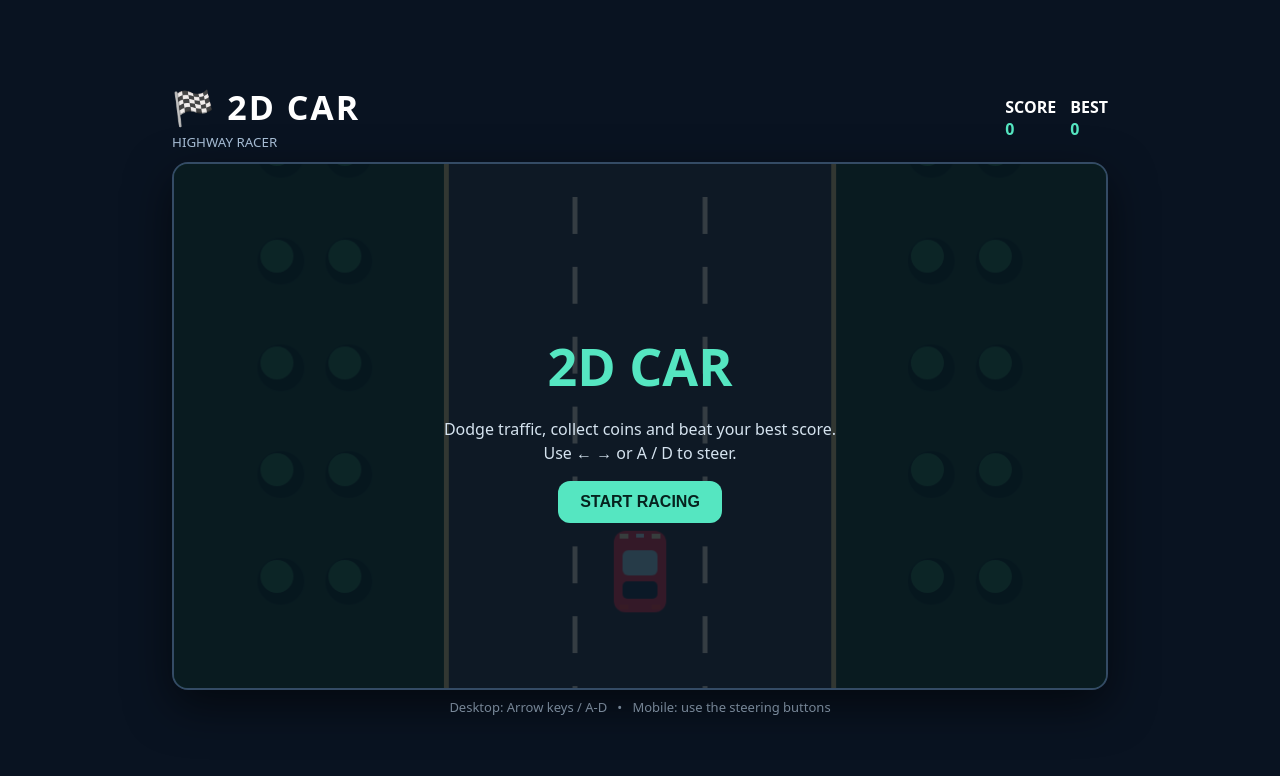
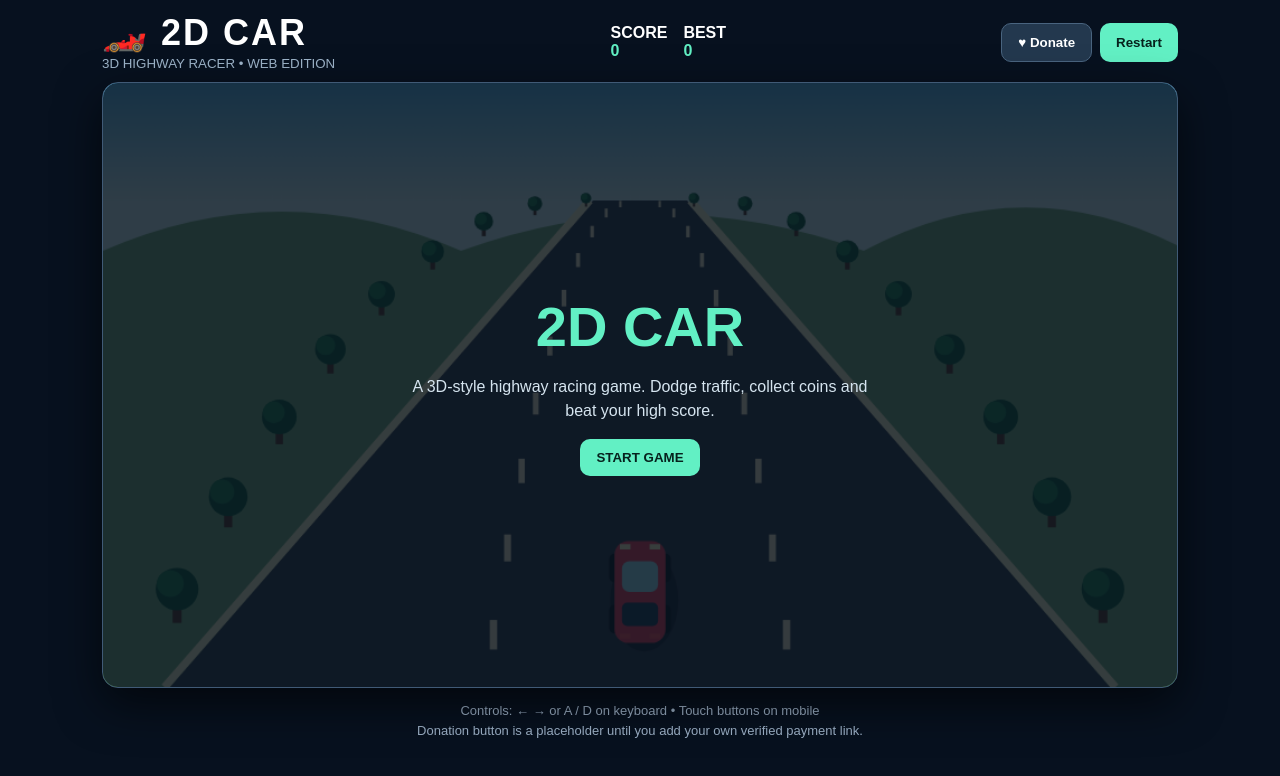
Before and after one commit to abulraheembhatti773-gif/my-game, a plain HTML site: page index.html in a window 1280 px wide. Drawn offline with Linux system fonts and the light colour scheme; animation ran at ten frames a second.

Commit message:
Add files via upload

```diff
--- a/index.html
+++ b/index.html
@@ -1,87 +1,102 @@
 <!doctype html>
 <html lang="en">
 <head>
-<meta charset="utf-8"><meta name="viewport" content="width=device-width,initial-scale=1,maximum-scale=1,user-scalable=no">
-<title>2D CAR — Highway Racer</title>
+<meta charset="utf-8">
+<meta name="viewport" content="width=device-width,initial-scale=1,maximum-scale=1,user-scalable=no">
+<title>2D CAR — 3D Highway Racer</title>
 <style>
-*{box-sizing:border-box}body{margin:0;background:#091321;color:#fff;font-family:system-ui,Arial;display:grid;place-items:center;min-height:100vh}
-main{width:min(960px,100vw);padding:12px}header{display:flex;align-items:center;justify-content:space-between;gap:8px;margin:0 0 10px}
-h1{margin:0;font-size:clamp(22px,5vw,34px);letter-spacing:2px}small{color:#a9c0d8}
-.stats{display:flex;gap:14px;font-weight:700}.stat span{color:#55e6c1}
-.gamebox{position:relative;border:2px solid #344b65;border-radius:16px;overflow:hidden;box-shadow:0 16px 45px #0008;background:#162b3b}
+*{box-sizing:border-box}body{margin:0;background:#07111f;color:#fff;font-family:Arial,system-ui,sans-serif}
+main{width:min(1100px,100%);margin:auto;padding:12px}
+header{display:flex;align-items:center;justify-content:space-between;gap:12px;flex-wrap:wrap;margin-bottom:10px}
+h1{margin:0;font-size:clamp(24px,5vw,36px);letter-spacing:2px}small{color:#9eb5ca}
+.stats{display:flex;gap:16px;font-weight:800}.stats span{color:#62f0c4}
+.actions{display:flex;gap:8px;flex-wrap:wrap}
+button{border:0;border-radius:10px;padding:11px 16px;font-weight:800;cursor:pointer;background:#62f0c4;color:#06221d}
+button.secondary{background:#23384e;color:#fff;border:1px solid #49647f}
+#stage{position:relative;border:1px solid #405a76;border-radius:16px;overflow:hidden;background:linear-gradient(#7ac5e8,#d9edda 60%,#28613c);box-shadow:0 16px 45px #0009}
 canvas{display:block;width:100%;height:auto;aspect-ratio:16/9;touch-action:none}
-.overlay{position:absolute;inset:0;display:grid;place-items:center;background:#06111dcc;text-align:center;padding:20px}
-.panel{max-width:440px}.panel h2{font-size:clamp(30px,7vw,52px);margin:0 0 8px;color:#55e6c1}.panel p{color:#d5e3ef;line-height:1.5}
-button{border:0;border-radius:12px;padding:12px 22px;background:#55e6c1;color:#06221e;font-weight:900;font-size:16px;cursor:pointer}
-.controls{display:flex;justify-content:center;gap:18px;margin:12px auto 4px}
-.controls button{width:90px;height:54px;font-size:24px;background:#20364c;color:white;border:1px solid #49627c}
-.hint{text-align:center;color:#9db1c7;font-size:13px;margin-top:8px}
-@media(min-width:700px){.controls{display:none}}
-</style></head>
+#overlay{position:absolute;inset:0;background:#06111dcc;display:grid;place-items:center;text-align:center;padding:20px}
+.panel{max-width:480px}.panel h2{font-size:clamp(32px,7vw,56px);color:#62f0c4;margin:0 0 8px}.panel p{line-height:1.5;color:#d5e4ef}
+.controls{display:flex;justify-content:center;gap:20px;margin:12px auto}
+.controls button{width:100px;height:56px;background:#203850;color:white;border:1px solid #58718c;font-size:23px}
+.note{text-align:center;color:#9db1c7;font-size:13px;line-height:1.5}
+dialog{border:1px solid #526b83;border-radius:16px;background:#102136;color:white;max-width:min(440px,92vw);padding:24px}
+dialog::backdrop{background:#000b}dialog h2{margin-top:0;color:#62f0c4}
+a{color:#62f0c4}
+@media(min-width:720px){.controls{display:none}}
+</style>
+</head>
 <body><main>
-<header><div><h1>🏁 2D CAR</h1><small>HIGHWAY RACER</small></div><div class="stats"><div class="stat">SCORE<br><span id="score">0</span></div><div class="stat">BEST<br><span id="best">0</span></div></div></header>
-<div class="gamebox"><canvas id="c" width="960" height="540"></canvas>
-<div class="overlay" id="overlay"><div class="panel"><h2>2D CAR</h2><p>Dodge traffic, collect coins and beat your best score.<br>Use ← → or A / D to steer.</p><button id="start">START RACING</button></div></div></div>
+<header>
+ <div><h1>🏎️ 2D CAR</h1><small>3D HIGHWAY RACER • WEB EDITION</small></div>
+ <div class="stats"><div>SCORE<br><span id="score">0</span></div><div>BEST<br><span id="best">0</span></div></div>
+ <div class="actions"><button class="secondary" id="donate">♥ Donate</button><button id="restart">Restart</button></div>
+</header>
+<div id="stage"><canvas id="game" width="960" height="540"></canvas>
+<div id="overlay"><div class="panel"><h2>2D CAR</h2><p>A 3D-style highway racing game. Dodge traffic, collect coins and beat your high score.</p><button id="start">START GAME</button></div></div>
+</div>
 <div class="controls"><button id="left">◀</button><button id="right">▶</button></div>
-<div class="hint">Desktop: Arrow keys / A-D &nbsp; • &nbsp; Mobile: use the steering buttons</div>
+<p class="note">Controls: ← → or A / D on keyboard • Touch buttons on mobile<br>Donation button is a placeholder until you add your own verified payment link.</p>
 </main>
+<dialog id="donation"><h2>Support 2D CAR ♥</h2><p>Thank you for supporting this game! To receive donations, the developer must add their own payment link (for example, a verified Ko-fi, Buy Me a Coffee, or payment page).</p><p><b>Setup:</b> Open this HTML file in a text editor and replace <code>PASTE_YOUR_DONATION_URL_HERE</code> in the script with your real donation URL.</p><button id="closeDonate">Close</button></dialog>
 <script>
 (()=>{
-const c=document.getElementById('c'),x=c.getContext('2d'),W=960,H=540;
-const scoreEl=document.getElementById('score'),bestEl=document.getElementById('best'),overlay=document.getElementById('overlay');
-let running=false,score=0,best=+(localStorage.getItem('2dcar-best')||0),frame=0,speed=5,roadShift=0,traffic=[],coins=[],left=false,right=false;
-bestEl.textContent=best;
-const player={x:480,y:420,w:54,h:88};
-const lanes=[365,480,595];
-function reset(){score=0;frame=0;speed=5;roadShift=0;traffic=[];coins=[];player.x=480;scoreEl.textContent=0;}
-function rounded(a,b,w,h,r,col){x.fillStyle=col;x.beginPath();x.roundRect(a,b,w,h,r);x.fill();}
-function car(px,py,color,playerCar=false){
- rounded(px-25,py-39,50,78,12,'#101820');rounded(px-27,py-42,54,84,12,color);
- rounded(px-18,py-22,36,26,6,'#a9e7f4');rounded(px-18,py+10,36,18,5,'#243d50');
- x.fillStyle='#fff3bf';x.fillRect(px-21,py-39,9,5);x.fillRect(px+12,py-39,9,5);
- x.fillStyle='#ff4545';x.fillRect(px-21,py+34,9,5);x.fillRect(px+12,py+34,9,5);
- if(playerCar){x.fillStyle='#d7f7ff';x.fillRect(px-4,py-39,8,4);}
+const canvas=document.getElementById('game'),ctx=canvas.getContext('2d'),W=960,H=540;
+const $=id=>document.getElementById(id);
+let running=false,score=0,best=Number(localStorage.getItem('2dcar-best')||0),frame=0,roadOffset=0,speed=6,left=false,right=false,traffic=[],coins=[];
+const player={x:480,y:455};
+$('best').textContent=best;
+const donationUrl='PASTE_YOUR_DONATION_URL_HERE';
+$('donate').onclick=()=>{if(donationUrl.startsWith('https://')&&!donationUrl.includes('PASTE_'))window.open(donationUrl,'_blank','noopener');else $('donation').showModal()};
+$('closeDonate').onclick=()=>$('donation').close();
+function reset(){score=0;frame=0;roadOffset=0;speed=6;traffic=[];coins=[];player.x=480;$('score').textContent=0;}
+function rounded(x,y,w,h,r,color){ctx.fillStyle=color;ctx.beginPath();ctx.roundRect(x,y,w,h,r);ctx.fill();}
+function drawTree(x,y,s){ctx.fillStyle='#5a3827';ctx.fillRect(x-4*s,y,8*s,22*s);ctx.fillStyle='#145b39';ctx.beginPath();ctx.arc(x,y-8*s,19*s,0,Math.PI*2);ctx.fill();ctx.fillStyle='#23804c';ctx.beginPath();ctx.arc(x-6*s,y-13*s,12*s,0,Math.PI*2);ctx.fill();}
+function drawRoad(){
+ const horizon=105;
+ let sky=ctx.createLinearGradient(0,0,0,horizon);sky.addColorStop(0,'#5bb7e5');sky.addColorStop(1,'#d6f0ef');ctx.fillStyle=sky;ctx.fillRect(0,0,W,H);
+ // distant hills and landscape
+ ctx.fillStyle='#79ad78';ctx.beginPath();ctx.moveTo(0,150);ctx.quadraticCurveTo(160,80,320,150);ctx.quadraticCurveTo(500,85,680,150);ctx.quadraticCurveTo(820,75,960,145);ctx.lineTo(960,540);ctx.lineTo(0,540);ctx.fill();
+ // perspective road trapezoid
+ ctx.fillStyle='#343a45';ctx.beginPath();ctx.moveTo(438,105);ctx.lineTo(522,105);ctx.lineTo(900,540);ctx.lineTo(60,540);ctx.closePath();ctx.fill();
+ // shoulders
+ ctx.strokeStyle='#f8f0c4';ctx.lineWidth=7;ctx.beginPath();ctx.moveTo(435,105);ctx.lineTo(55,540);ctx.moveTo(525,105);ctx.lineTo(905,540);ctx.stroke();
+ // lane dashes in perspective
+ for(let i=0;i<10;i++){let t=((i/10)+(roadOffset/700))%1;let y=105+t*t*435;let half=42+t*378;let dashH=5+t*23;let dashW=2+t*5;ctx.fillStyle='#f4e9c5';ctx.fillRect(480-half/3-dashW/2,y,dashW,dashH);ctx.fillRect(480+half/3-dashW/2,y,dashW,dashH);}
+ // trees along road edges
+ for(let i=0;i<9;i++){let t=((i/9)+(roadOffset/900))%1;let y=105+t*t*450;let s=.25+t*.85;let edge=42+t*390;drawTree(480-edge-25*s,y,s);drawTree(480+edge+25*s,y,s);}
+ roadOffset+=speed;
 }
-function road(){
- x.fillStyle='#17452f';x.fillRect(0,0,W,H);
- // roadside trees
- for(let y=-40+(roadShift%110);y<H;y+=110){for(let xx of [110,180,780,850]){
- x.fillStyle='#0c3024';x.beginPath();x.arc(xx,y,24,0,7);x.fill();x.fillStyle='#28794c';x.beginPath();x.arc(xx-4,y-5,17,0,7);x.fill();}}
- x.fillStyle='#343b46';x.fillRect(280,0,400,H);
- x.fillStyle='#e7d58a';x.fillRect(278,0,5,H);x.fillRect(677,0,5,H);
- x.strokeStyle='#f5f2dc';x.lineWidth=5;x.setLineDash([38,34]);x.lineDashOffset=-roadShift;
- x.beginPath();x.moveTo(413,0);x.lineTo(413,H);x.moveTo(547,0);x.lineTo(547,H);x.stroke();x.setLineDash([]);
- roadShift+=speed;
+function drawCar(px,py,color,scale=1){
+ ctx.save();ctx.translate(px,py);ctx.scale(scale,scale);
+ // shadow and wheels
+ ctx.fillStyle='#10182088';ctx.beginPath();ctx.ellipse(4,8,32,48,0,0,Math.PI*2);ctx.fill();
+ rounded(-29,-36,13,27,5,'#111820');rounded(16,-36,13,27,5,'#111820');rounded(-29,12,13,27,5,'#111820');rounded(16,12,13,27,5,'#111820');
+ rounded(-24,-48,48,96,13,color);
+ rounded(-17,-29,34,29,7,'#a8e7f2');rounded(-17,10,34,22,5,'#243f54');
+ ctx.fillStyle='#fff1bb';ctx.fillRect(-19,-45,10,5);ctx.fillRect(9,-45,10,5);
+ ctx.fillStyle='#ff4e54';ctx.fillRect(-19,39,10,5);ctx.fillRect(9,39,10,5);
+ ctx.restore();
 }
-function spawn(){
- if(frame%62===0){let lane=lanes[Math.floor(Math.random()*3)];traffic.push({x:lane,y:-70,color:['#ff5964','#ffc857','#8b7bff','#45c4e8'][Math.floor(Math.random()*4)]});}
- if(frame%95===0){let lane=lanes[Math.floor(Math.random()*3)];coins.push({x:lane,y:-25});}
+function projectY(y){return y;}
+function spawn(){if(frame%58===0){let lane=[-0.55,0,0.55][Math.floor(Math.random()*3)];traffic.push({lane,y:0,color:['#ff5964','#ffc857','#8b7bff','#45c4e8'][Math.floor(Math.random()*4)]});}if(frame%90===0)coins.push({lane:[-.55,0,.55][Math.floor(Math.random()*3)],y:0});}
+function roadX(lane,y){let t=Math.max(0,Math.min(1,(y-105)/435));return 480+lane*(42+t*378);}
+function update(){if(!running)return;frame++;speed=Math.min(10,6+score/650);if(left)player.x-=7;if(right)player.x+=7;player.x=Math.max(230,Math.min(730,player.x));spawn();traffic.forEach(o=>o.y+=speed*1.3);coins.forEach(o=>o.y+=speed*1.3);traffic=traffic.filter(o=>o.y<600);coins=coins.filter(o=>o.y<580);
+ for(const o of traffic){let yy=105+o.y;let xx=roadX(o.lane,yy);let sc=.28+o.y/430*.8;if(Math.abs(xx-player.x)<38*sc+22&&Math.abs(yy-455)<65*sc+35){end();return;}}
+ coins=coins.filter(o=>{let yy=105+o.y,xx=roadX(o.lane,yy),sc=.3+o.y/430*.7;if(Math.abs(xx-player.x)<34&&Math.abs(yy-455)<40){score+=25;return false;}return true;});
+ if(frame%8===0)score++;$('score').textContent=score;
 }
-function update(){
- if(!running)return;frame++;speed=Math.min(9,5+score/500);
- if(left)player.x-=6;if(right)player.x+=6;player.x=Math.max(330,Math.min(630,player.x));
- spawn();
- traffic.forEach(t=>t.y+=speed+1.2);coins.forEach(o=>o.y+=speed);
- traffic=traffic.filter(t=>t.y<H+100);coins=coins.filter(o=>o.y<H+30);
- for(const t of traffic){if(Math.abs(t.x-player.x)<47&&Math.abs(t.y-player.y)<68){end();return;}}
- coins=coins.filter(o=>{if(Math.abs(o.x-player.x)<38&&Math.abs(o.y-player.y)<55){score+=25;return false;}return true;});
- if(frame%8===0)score+=1;scoreEl.textContent=score;
+function draw(){drawRoad();for(const o of coins){let y=105+o.y,x=roadX(o.lane,y),s=.35+o.y/430*.8;ctx.save();ctx.shadowColor='#ffe15a';ctx.shadowBlur=20;ctx.fillStyle='#ffd83d';ctx.beginPath();ctx.arc(x,y,10*s+3,0,7);ctx.fill();ctx.restore();}
+ for(const o of traffic){let y=105+o.y,x=roadX(o.lane,y),s=.28+o.y/430*.8;drawCar(x,y,o.color,s);}
+ drawCar(player.x,455,'#ef3e55',.95);
 }
-function draw(){
- road();
- // coins
- for(const o of coins){x.fillStyle='#ffdb4d';x.shadowColor='#ffdb4d';x.shadowBlur=16;x.beginPath();x.arc(o.x,o.y,13,0,7);x.fill();x.shadowBlur=0;x.fillStyle='#805400';x.font='bold 15px Arial';x.textAlign='center';x.fillText('$',o.x,o.y+5);}
- traffic.forEach(t=>car(t.x,t.y,t.color));car(player.x,player.y,'#ef3e55',true);
-}
-function loop(){update();draw();requestAnimationFrame(loop);}
-function end(){running=false;best=Math.max(best,score);localStorage.setItem('2dcar-best',best);bestEl.textContent=best;
- overlay.innerHTML=`<div class="panel"><h2>RACE OVER</h2><p>Your score: <b>${score}</b><br>Best score: <b>${best}</b></p><button id="again">RACE AGAIN</button></div>`;overlay.style.display='grid';document.getElementById('again').onclick=start;}
-function start(){reset();running=true;overlay.style.display='none';}
-document.getElementById('start').onclick=start;
-function hold(id,which){let b=document.getElementById(id);b.addEventListener('pointerdown',e=>{e.preventDefault();if(which==='left')left=true;else right=true;});['pointerup','pointerleave','pointercancel'].forEach(ev=>b.addEventListener(ev,()=>{if(which==='left')left=false;else right=false;}));}
-hold('left','left');hold('right','right');
+function end(){running=false;best=Math.max(best,score);localStorage.setItem('2dcar-best',best);$('best').textContent=best;$('overlay').innerHTML=`<div class="panel"><h2>RACE OVER</h2><p>Score: <b>${score}</b><br>Best: <b>${best}</b></p><button id="again">RACE AGAIN</button></div>`;$('overlay').style.display='grid';$('again').onclick=start;}
+function start(){reset();running=true;$('overlay').style.display='none';}
+$('start').onclick=start;$('restart').onclick=start;
+function bind(id,which){const b=$(id);b.addEventListener('pointerdown',e=>{e.preventDefault();if(which==='l')left=true;else right=true;});['pointerup','pointerleave','pointercancel'].forEach(ev=>b.addEventListener(ev,()=>{if(which==='l')left=false;else right=false;}));}
+bind('left','l');bind('right','r');
 addEventListener('keydown',e=>{if(['ArrowLeft','a','A'].includes(e.key)){left=true;e.preventDefault()}if(['ArrowRight','d','D'].includes(e.key)){right=true;e.preventDefault()}});
 addEventListener('keyup',e=>{if(['ArrowLeft','a','A'].includes(e.key))left=false;if(['ArrowRight','d','D'].includes(e.key))right=false;});
-loop();
+function loop(){update();draw();requestAnimationFrame(loop);}loop();
 })();
 </script></body></html>
```
